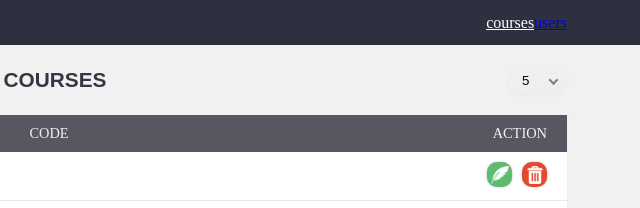
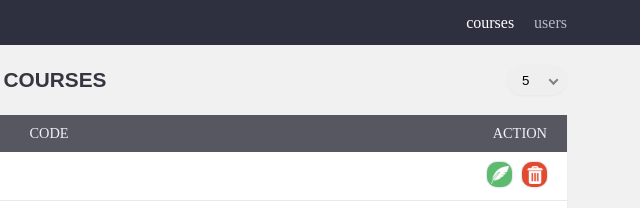
Before and after one commit to ARochniak/courses_manager, a React app: page /#/courses in a window 1280 px wide. In both pictures the pointer is over the link "courses". Shown: the top 208 px of the page, 585-1225 px from the left. Built offline with nearby package versions, Linux system fonts and the light colour scheme.

Commit message:
Header links fix

```diff
--- a/src/containers/Header/index.scss
+++ b/src/containers/Header/index.scss
@@ -18,16 +18,19 @@
   font-size: 1.5em;
   font-family: 'Kaushan Script', cursive;
 
+}
+
+.header__links {
   a {
     padding-left: 20px;
 
     color: #b8bac6;
     text-decoration: none;
   }
-}
 
-.header__links a:hover {
-  color: white;
+  a:hover {
+    color: white;
+  }
 }
 
 .is-active {
```
